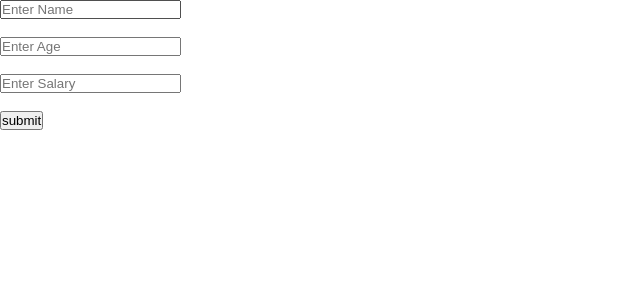
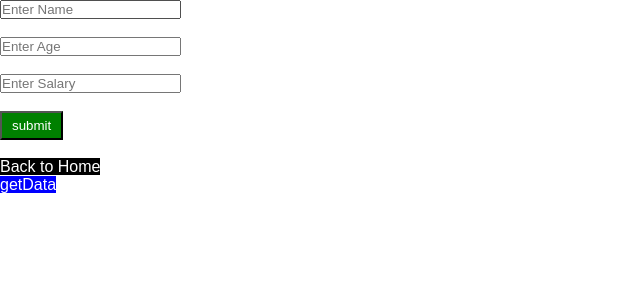
Before and after one commit to rohit1620/dubaraNextjs, a Next.js app in the folder rohit/: page /mongo-add in a window 1280 px wide. Shown: the top 300 px of the page, without its empty margins (0-640 px from the left). Built offline with nearby package versions, Linux system fonts and the light colour scheme.

Commit message:
mondodb post get complete part

```diff
--- a/rohit/app/api/db-emp/route.js
+++ b/rohit/app/api/db-emp/route.js
@@ -7,7 +7,7 @@ import { NextResponse } from "next/server";
 export const GET=async()=>{
     await mongoose.connect(connectString);
     const user= await User.find()
-    return NextResponse.json({result:"success",data:user})
+    return NextResponse.json({result:user,success:true})
 }
 
 export const POST=async(req)=>{
--- a/rohit/app/mongo-add/page.jsx
+++ b/rohit/app/mongo-add/page.jsx
@@ -1,4 +1,5 @@
 "use client";
+import Link from "next/link";
 import React, { useState } from "react";
 
 const AddEmployee = () => {
@@ -17,6 +18,9 @@ const AddEmployee = () => {
 
     if (data.success) {
       alert("data added");
+      setName("");
+      setAge("");
+      setSalary("");
     } else {
       alert("not added bola na not added");
     }
@@ -50,7 +54,27 @@ const AddEmployee = () => {
         onChange={(e) => setSalary(e.target.value)}
       />
       <br /> <br />
-      <button onClick={addEmployee}>submit</button>
+      <button
+        onClick={addEmployee}
+        style={{
+          backgroundColor: "green",
+          color: "white",
+          padding: "5px 10px",
+        }}
+      >
+        submit
+      </button>
+      <br /> <br />
+      <Link href="/" style={{ backgroundColor: "black", color: "white" }}>
+        Back to Home
+      </Link>
+      <br />
+      <Link
+        href="/mongo-get"
+        style={{ backgroundColor: "blue", color: "white" }}
+      >
+        getData
+      </Link>
     </div>
   );
 };
--- a/rohit/app/page.js
+++ b/rohit/app/page.js
@@ -1,6 +1,7 @@
 import Image from "next/image";
 import styles from "./page.module.css";
 import EventFunctionState from "./components/EventFunctionState";
+import Link from "next/link";
 
 export default function Home() {
   return (
@@ -8,6 +9,8 @@ export default function Home() {
       <main className={styles.main}>
        <h1>Rohit kumar malav</h1>
        <EventFunctionState/>
+       <Link href="/mongo-add" style={{backgroundColor:"black",color:"white"}}>Add Data To MongoDB</Link>
+       <Link href="/mongo-get" style={{backgroundColor:"blue",color:"white"}}>Get Data From MongoDB</Link>
       </main>
 
     </div>
```
Also changed, not shown: rohit/app/mongo-get/page.jsx (added, +49 -0 lines).
